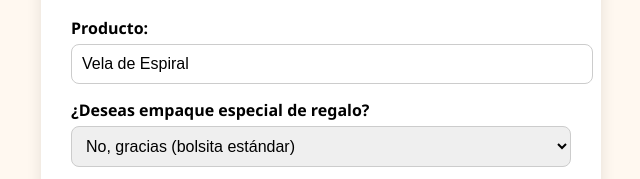
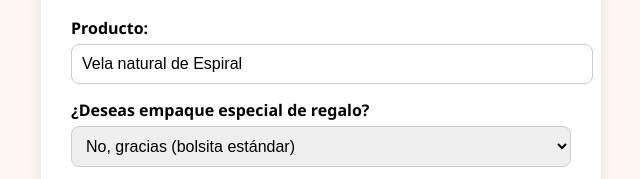
Before and after one commit to Roci01/espiral-natural, a plain HTML site: page index.html in a window 1280 px wide. Shown: the part 147-326 px from the top of the page, 319-959 px from the left. Drawn offline with Linux system fonts and the light colour scheme.

Commit message:
Update index.html

```diff
--- a/index.html
+++ b/index.html
@@ -71,7 +71,7 @@
     <h2>Vela natural decorativa<br>Espiral</h2>
     <form id="velaForm">
       <label>Producto:</label>
-      <input type="text" id="producto" value="Vela de Espiral" readonly />
+      <input type="text" id="producto" value="Vela natural de Espiral" readonly />
 
       <label>¿Deseas empaque especial de regalo?</label>
       <select id="empaqueRegalo" onchange="actualizarPrecio()">
```
